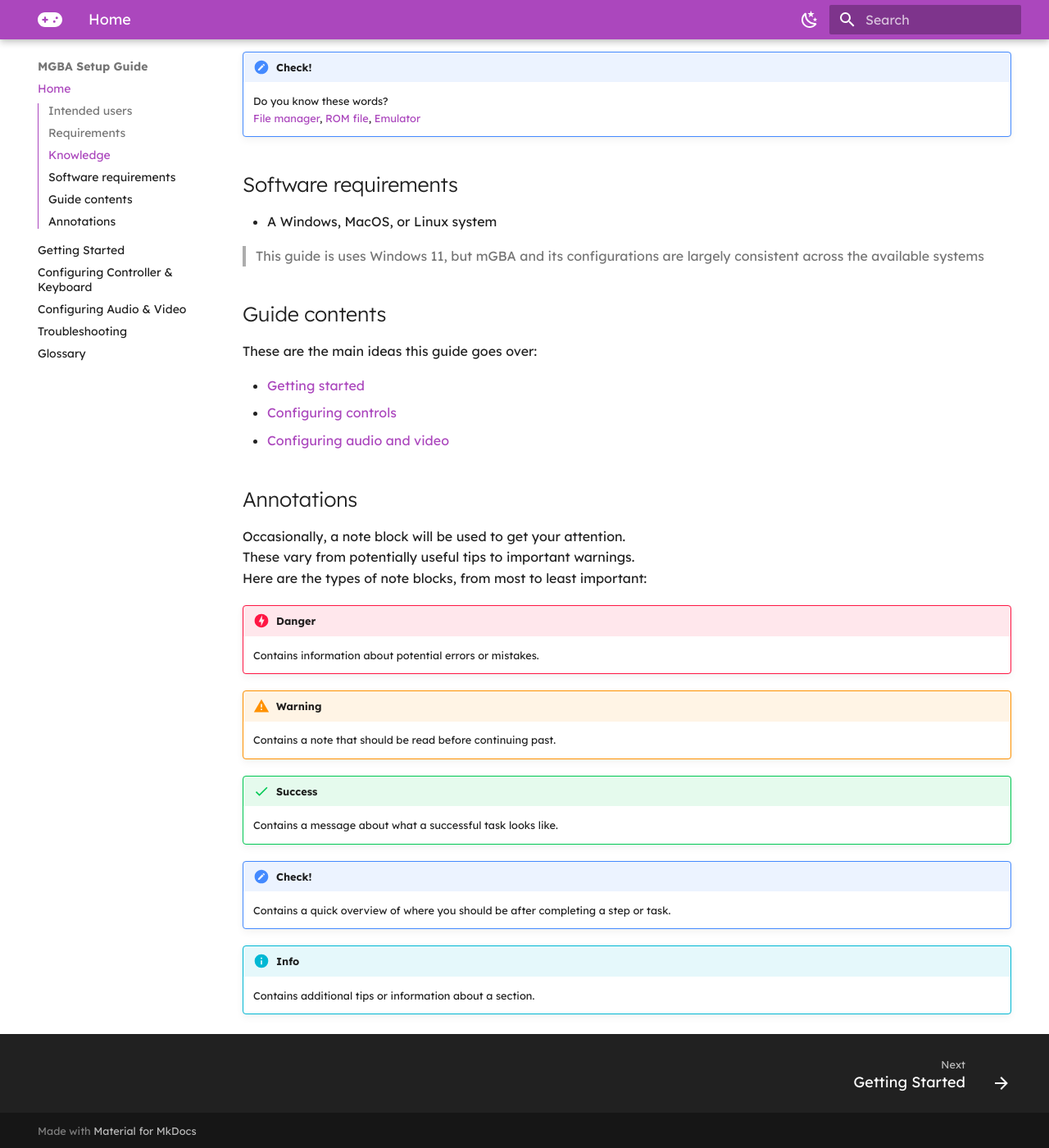
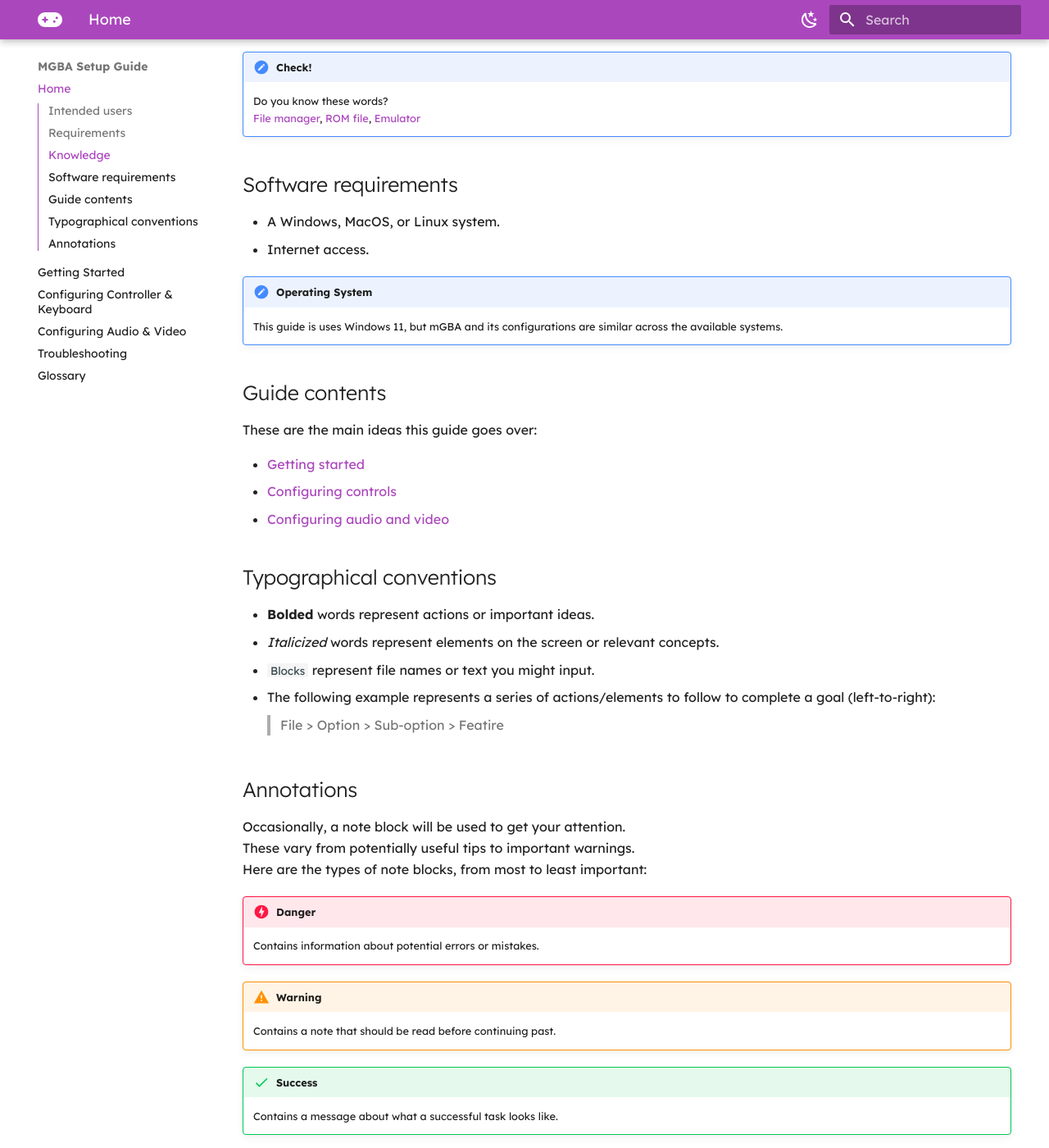
Before and after one commit to Al0102/mGBA-Guide, an MkDocs documentation site: the page built from docs/index.md, in a window 1280 px wide and 1400 px high, scrolled down 859 px. Shown: the whole window at 82% size. Built offline with MkDocs 1.6.1 and Material for MkDocs 9.7.7, drawn with Linux system fonts in a browser that asks for light colours; emoji names are drawn with the system emoji font; some of the changed text lies outside the part shown.

Commit message:
Add more annotations to index

```diff
--- a/docs/index.md
+++ b/docs/index.md
@@ -33,10 +33,12 @@
 
 ## Software requirements
 
-- A Windows, MacOS, or Linux system
+- A Windows, MacOS, or Linux system.
+- Internet access.
 
+!!! Note "Operating System"
 
->    This guide is uses Windows 11, but mGBA and its configurations are largely consistent across the available systems
+    This guide is uses Windows 11, but mGBA and its configurations are similar across the available systems.
 
 ## Guide contents
 
@@ -45,6 +47,15 @@
 - [Getting started]()
 - [Configuring controls]()
 - [Configuring audio and video]()
+
+## Typographical conventions
+
+- **Bolded** words represent actions or important ideas.
+- *Italicized* words represent elements on the screen or relevant concepts.
+- `Blocks` represent file names or text you might input.
+- The following example represents a series of actions/elements to follow to complete a goal (left-to-right):
+
+    > File > Option > Sub-option > Featire
 
 ## Annotations
 
@@ -55,6 +66,7 @@
 !!! Danger
 
     Contains information about potential errors or mistakes.
+
 !!! Warning
 
     Contains a note that should be read before continuing past.
@@ -70,3 +82,7 @@
 !!! Info
 
     Contains additional tips or information about a section.
+
+??? Info "Some blocks are collapsible, click on them to reveal extra information"
+
+    Contains information that is longer in length, or not as urgent.
```
Also changed, not shown: other parts of docs/index.md (+1 -1 lines).
